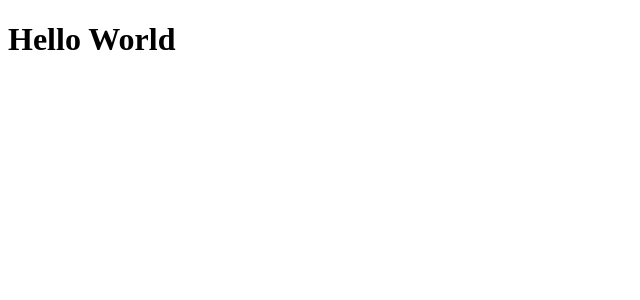
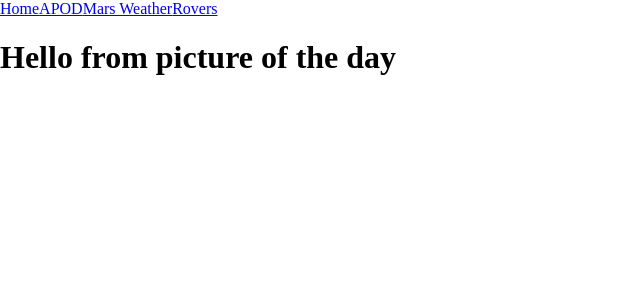
Before and after one commit to YouFaraj/SpaceExploration, a React app: page /imageOfTheDay in a window 1280 px wide. Shown: the top 300 px of the page, without its empty margins (0-640 px from the left). Built offline with nearby package versions, Linux system fonts and the light colour scheme; the HTML template or start-up script is replaced by a standard one.

Commit message:
updated the nav bar to include some styling and created a component for each of the nav elements

```diff
--- a/src/App.jsx
+++ b/src/App.jsx
@@ -1,24 +1,46 @@
 import React from 'react';
 import ReactDOM from 'react-dom';
-import {BrowserRouter as Router, Link, Switch, Route} from 'react-router-dom';
-import styles from './App.modules.css'
+import {BrowserRouter as Router, NavLink, Switch, Route} from 'react-router-dom';
+import styles from './App.modules.css';
+import APOD from './Components/APOD.jsx';
+import Rovers from './Components/Rovers.jsx';
+import Weather from './Components/Weather.jsx';
 
-class App extends React.Component {
-  constructor(props) {
-    super(props);
-    this.state = {
+const App = () => {
+  return (
+    <div>
+      <div className={styles.container}>
+        <NavLink className={styles.navElm} to="/" active="selected">
+          Home
+        </NavLink>
+        <NavLink className={styles.navElm} to="/imageOfTheDay" active="selected">
+          APOD
+        </NavLink>
+        <NavLink className={styles.navElm} to="/weather" active="selected">
+          Mars Weather
+        </NavLink>
+        <NavLink className={styles.navElm} to="/rover" active="selected">
+          Rovers
+        </NavLink>
+      </div>
 
-    }
-  }
+      <Switch>
+        <Route path="/imageOfTheDay">
+          <APOD />
+        </Route>
+
+        <Route path="/weather">
+          <Weather />
+        </Route>
+
+        <Route path="/rover">
+          <Rovers />
+        </Route>
+      </Switch>
+    </div>
+  )
+}
 
 
 
-  render() {
-    return (
-
-      <h1 className={styles.hw}>Hello World</h1>
-    )
-  }
-}
-
-ReactDOM.render(<App />, document.getElementById('root'));
+ReactDOM.render(<Router><App /></Router>, document.getElementById('root'));
--- a/src/App.modules.css
+++ b/src/App.modules.css
@@ -1,3 +1,24 @@
+body {
+  margin: 0;
+}
+
 .hw {
-  background-color: blue;
+  background-color: lightgoldenrodyellow;
 }
+
+.container {
+  border-bottom: 2px black solid;
+  padding: 1rem 0;
+  margin: 0;
+}
+
+.navElm {
+  padding: 1rem;
+  color: rgb(56, 55, 55);
+  text-decoration: none;
+}
+
+.selected {
+  color: red;
+  font-weight: bold;
+}
--- /dev/null
+++ b/src/Components/APOD.jsx
@@ -0,0 +1,8 @@
+import React from 'react';
+
+const APOD = () => {
+  return  <h1>Hello from picture of the day</h1>
+}
+
+
+export default APOD;
--- /dev/null
+++ b/src/Components/Rovers.jsx
@@ -0,0 +1,7 @@
+import React from 'react';
+
+const Rovers = () => {
+  return <h1>Hello from Rovers</h1>
+}
+
+export default Rovers;
--- /dev/null
+++ b/src/Components/Weather.jsx
@@ -0,0 +1,7 @@
+import React from 'react';
+
+const Weather = () => {
+  return <h1>Hello from Weather</h1>
+}
+
+export default Weather;
```
Also changed, not shown: 2 other files (tests, documents, lock files or other folders).
